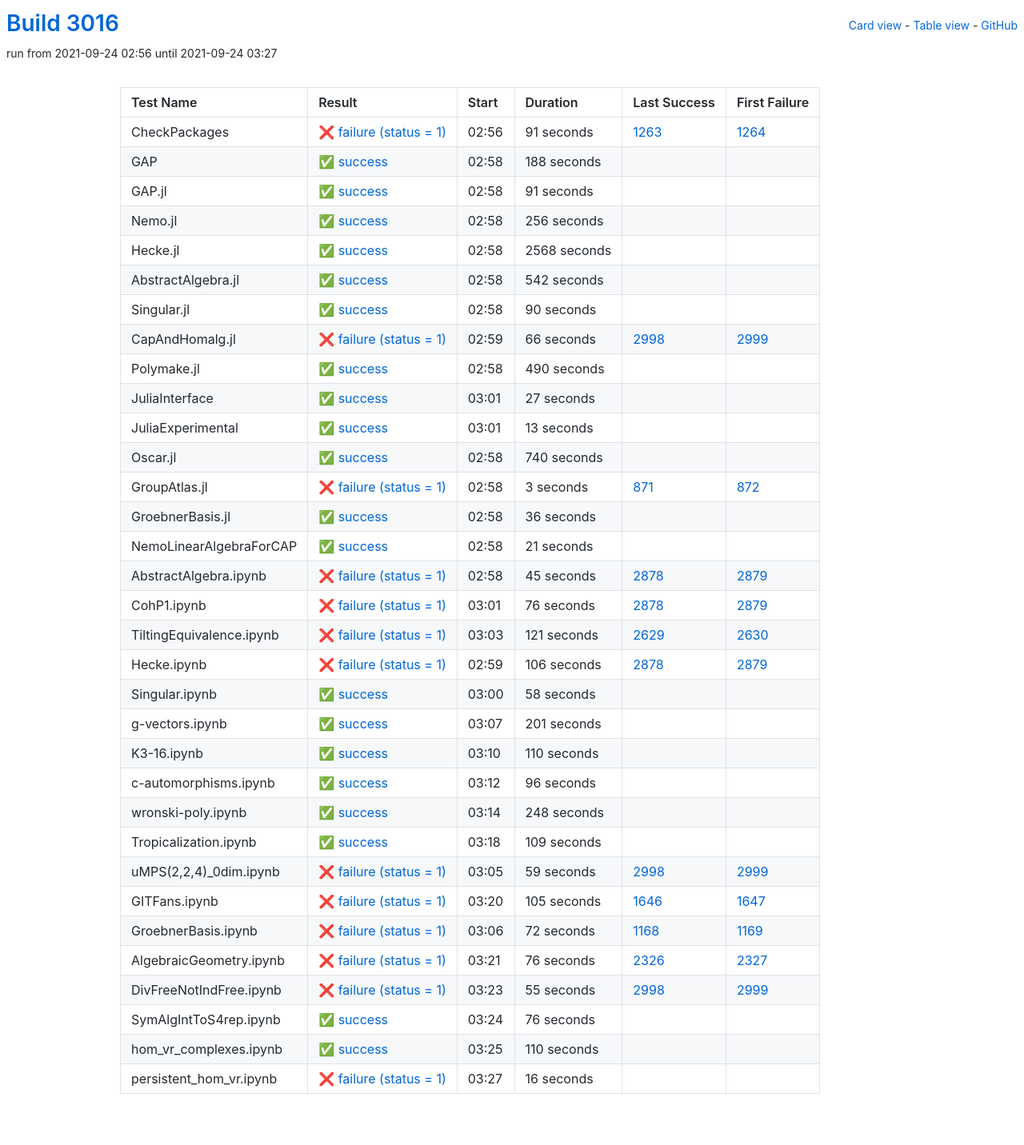
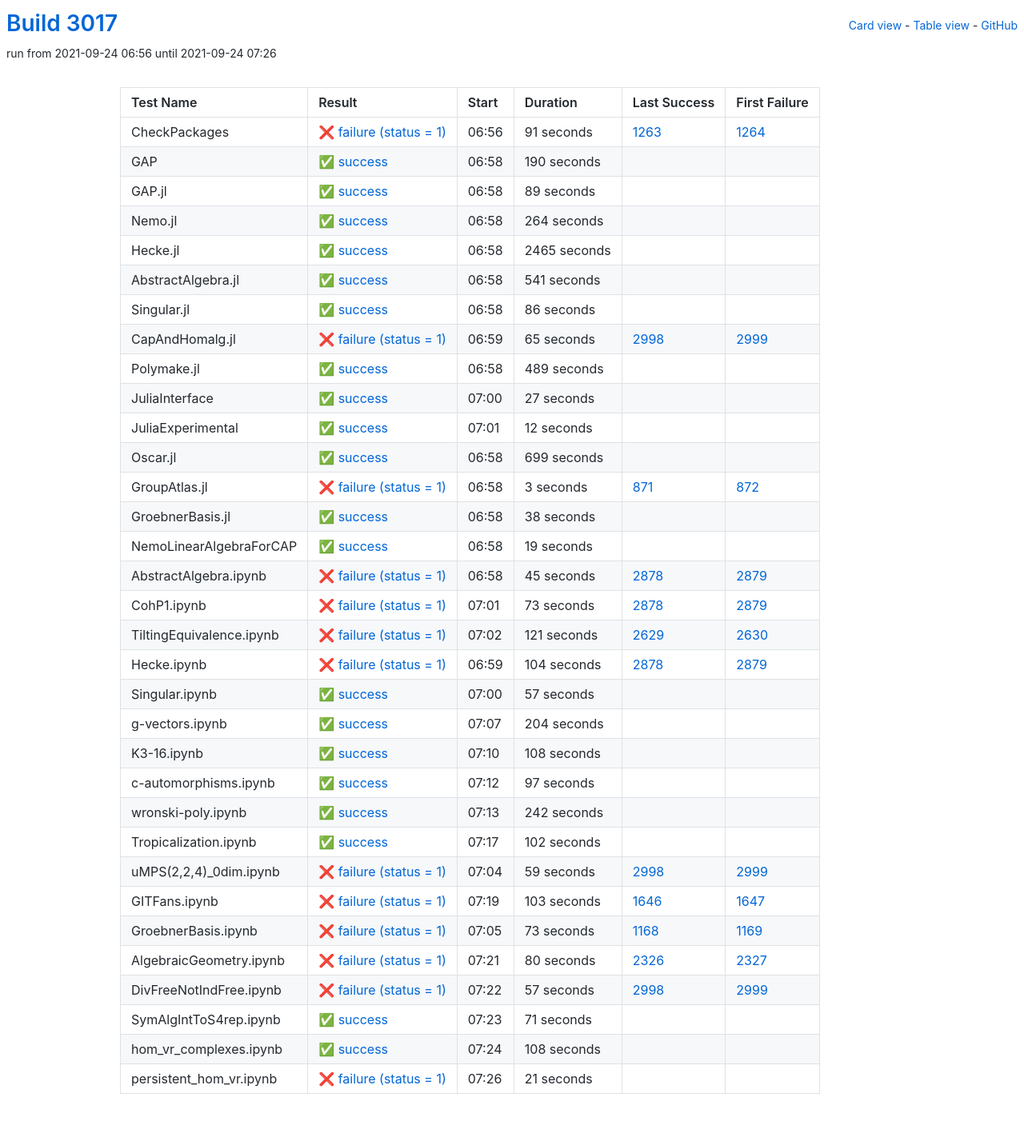
Before and after one commit to oscar-system/oscar-ci-status-stable, a Jekyll site: the page built from table.html, in a window 1280 px wide. Shown: the whole page at 80% size. Built offline with Jekyll 4.4.1, drawn with Linux system fonts in a browser that asks for light colours.

Commit message:
Build #3017

```diff
--- a/_data/ci.yml
+++ b/_data/ci.yml
@@ -1,6 +1,6 @@
 ---
-build: 3016
-build_url: https://oscarci.mathematik.uni-kl.de/job/oscar-stable/3016/
+build: 3017
+build_url: https://oscarci.mathematik.uni-kl.de/job/oscar-stable/3017/
 job: oscar-stable
 organization: oscar-system
 repo: oscar-ci-status-stable
@@ -8,8 +8,8 @@ repourl: https://github.com/oscar-system/oscar-ci-status-stable
 tests:
 - name: CheckPackages
   id: checkpackages
-  log: https://oscarci.mathematik.uni-kl.de/job/oscar-stable/3016/artifact/logs/build-3016/CheckPackages.log
-  start: 2021-09-24 02:56
+  log: https://oscarci.mathematik.uni-kl.de/job/oscar-stable/3017/artifact/logs/build-3017/CheckPackages.log
+  start: 2021-09-24 06:56
   success: false
   exitcode: 1
   status: failure
@@ -20,104 +20,104 @@ tests:
   first_failure_url: https://oscarci.mathematik.uni-kl.de/job/oscar-stable/1264/
 - name: GAP
   id: gap
-  log: https://oscarci.mathematik.uni-kl.de/job/oscar-stable/3016/artifact/logs/build-3016/GAP.log
-  start: 2021-09-24 02:58
+  log: https://oscarci.mathematik.uni-kl.de/job/oscar-stable/3017/artifact/logs/build-3017/GAP.log
+  start: 2021-09-24 06:58
   success: true
   exitcode: 0
   status: success
-  duration: 188
+  duration: 190
   last_success: false
   last_success_url:
   first_failure: false
   first_failure_url:
 - name: GAP.jl
   id: gap-jl
-  log: https://oscarci.mathematik.uni-kl.de/job/oscar-stable/3016/artifact/logs/build-3016/GAP.jl.log
-  start: 2021-09-24 02:58
+  log: https://oscarci.mathematik.uni-kl.de/job/oscar-stable/3017/artifact/logs/build-3017/GAP.jl.log
+  start: 2021-09-24 06:58
   success: true
   exitcode: 0
   status: success
-  duration: 91
+  duration: 89
   last_success: false
   last_success_url:
   first_failure: false
   first_failure_url:
 - name: Nemo.jl
   id: nemo-jl
-  log: https://oscarci.mathematik.uni-kl.de/job/oscar-stable/3016/artifact/logs/build-3016/Nemo.jl.log
-  start: 2021-09-24 02:58
+  log: https://oscarci.mathematik.uni-kl.de/job/oscar-stable/3017/artifact/logs/build-3017/Nemo.jl.log
+  start: 2021-09-24 06:58
   success: true
   exitcode: 0
   status: success
-  duration: 256
+  duration: 264
   last_success: false
   last_success_url:
   first_failure: false
   first_failure_url:
 - name: Hecke.jl
   id: hecke-jl
-  log: https://oscarci.mathematik.uni-kl.de/job/oscar-stable/3016/artifact/logs/build-3016/Hecke.jl.log
-  start: 2021-09-24 02:58
+  log: https://oscarci.mathematik.uni-kl.de/job/oscar-stable/3017/artifact/logs/build-3017/Hecke.jl.log
+  start: 2021-09-24 06:58
   success: true
   exitcode: 0
   status: success
-  duration: 2568
+  duration: 2465
   last_success: false
   last_success_url:
   first_failure: false
   first_failure_url:
 - name: AbstractAlgebra.jl
   id: abstractalgebra-jl
-  log: https://oscarci.mathematik.uni-kl.de/job/oscar-stable/3016/artifact/logs/build-3016/AbstractAlgebra.jl.log
-  start: 2021-09-24 02:58
+  log: https://oscarci.mathematik.uni-kl.de/job/oscar-stable/3017/artifact/logs/build-3017/AbstractAlgebra.jl.log
+  start: 2021-09-24 06:58
   success: true
   exitcode: 0
   status: success
-  duration: 542
+  duration: 541
   last_success: false
   last_success_url:
   first_failure: false
   first_failure_url:
 - name: Singular.jl
   id: singular-jl
-  log: https://oscarci.mathematik.uni-kl.de/job/oscar-stable/3016/artifact/logs/build-3016/Singular.jl.log
-  start: 2021-09-24 02:58
+  log: https://oscarci.mathematik.uni-kl.de/job/oscar-stable/3017/artifact/logs/build-3017/Singular.jl.log
+  start: 2021-09-24 06:58
   success: true
   exitcode: 0
   status: success
-  duration: 90
+  duration: 86
   last_success: false
   last_success_url:
   first_failure: false
   first_failure_url:
 - name: CapAndHomalg.jl
   id: capandhomalg-jl
-  log: https://oscarci.mathematik.uni-kl.de/job/oscar-stable/3016/artifact/logs/build-3016/CapAndHomalg.jl.log
-  start: 2021-09-24 02:59
+  log: https://oscarci.mathematik.uni-kl.de/job/oscar-stable/3017/artifact/logs/build-3017/CapAndHomalg.jl.log
+  start: 2021-09-24 06:59
   success: false
   exitcode: 1
   status: failure
-  duration: 66
+  duration: 65
   last_success: 2998
   last_success_url: https://oscarci.mathematik.uni-kl.de/job/oscar-stable/2998/
   first_failure: 2999
   first_failure_url: https://oscarci.mathematik.uni-kl.de/job/oscar-stable/2999/
 - name: Polymake.jl
   id: polymake-jl
-  log: https://oscarci.mathematik.uni-kl.de/job/oscar-stable/3016/artifact/logs/build-3016/Polymake.jl.log
-  start: 2021-09-24 02:58
+  log: https://oscarci.mathematik.uni-kl.de/job/oscar-stable/3017/artifact/logs/build-3017/Polymake.jl.log
+  start: 2021-09-24 06:58
   success: true
   exitcode: 0
   status: success
-  duration: 490
+  duration: 489
   last_success: false
   last_success_url:
   first_failure: false
   first_failure_url:
 - name: JuliaInterface
   id: juliainterface
-  log: https://oscarci.mathematik.uni-kl.de/job/oscar-stable/3016/artifact/logs/build-3016/JuliaInterface.log
-  start: 2021-09-24 03:01
+  log: https://oscarci.mathematik.uni-kl.de/job/oscar-stable/3017/artifact/logs/build-3017/JuliaInterface.log
+  start: 2021-09-24 07:00
   success: true
   exitcode: 0
   status: success
@@ -128,32 +128,32 @@ tests:
   first_failure_url:
 - name: JuliaExperimental
   id: juliaexperimental
-  log: https://oscarci.mathematik.uni-kl.de/job/oscar-stable/3016/artifact/logs/build-3016/JuliaExperimental.log
-  start: 2021-09-24 03:01
+  log: https://oscarci.mathematik.uni-kl.de/job/oscar-stable/3017/artifact/logs/build-3017/JuliaExperimental.log
+  start: 2021-09-24 07:01
   success: true
   exitcode: 0
   status: success
-  duration: 13
+  duration: 12
   last_success: false
   last_success_url:
   first_failure: false
   first_failure_url:
 - name: Oscar.jl
   id: oscar-jl
-  log: https://oscarci.mathematik.uni-kl.de/job/oscar-stable/3016/artifact/logs/build-3016/Oscar.jl.log
-  start: 2021-09-24 02:58
+  log: https://oscarci.mathematik.uni-kl.de/job/oscar-stable/3017/artifact/logs/build-3017/Oscar.jl.log
+  start: 2021-09-24 06:58
   success: true
   exitcode: 0
   status: success
-  duration: 740
+  duration: 699
   last_success: false
   last_success_url:
   first_failure: false
   first_failure_url:
 - name: GroupAtlas.jl
   id: groupatlas-jl
-  log: https://oscarci.mathematik.uni-kl.de/job/oscar-stable/3016/artifact/logs/build-3016/GroupAtlas.jl.log
-  start: 2021-09-24 02:58
+  log: https://oscarci.mathematik.uni-kl.de/job/oscar-stable/3017/artifact/logs/build-3017/GroupAtlas.jl.log
+  start: 2021-09-24 06:58
   success: false
   exitcode: 1
   status: failure
@@ -164,32 +164,32 @@ tests:
   first_failure_url: https://oscarci.mathematik.uni-kl.de/job/oscar-stable/872/
 - name: GroebnerBasis.jl
   id: groebnerbasis-jl
-  log: https://oscarci.mathematik.uni-kl.de/job/oscar-stable/3016/artifact/logs/build-3016/GroebnerBasis.jl.log
-  start: 2021-09-24 02:58
+  log: https://oscarci.mathematik.uni-kl.de/job/oscar-stable/3017/artifact/logs/build-3017/GroebnerBasis.jl.log
+  start: 2021-09-24 06:58
   success: true
   exitcode: 0
   status: success
-  duration: 36
+  duration: 38
   last_success: false
   last_success_url:
   first_failure: false
   first_failure_url:
 - name: NemoLinearAlgebraForCAP
   id: nemolinearalgebraforcap
-  log: https://oscarci.mathematik.uni-kl.de/job/oscar-stable/3016/artifact/logs/build-3016/NemoLinearAlgebraForCAP.log
-  start: 2021-09-24 02:58
+  log: https://oscarci.mathematik.uni-kl.de/job/oscar-stable/3017/artifact/logs/build-3017/NemoLinearAlgebraForCAP.log
+  start: 2021-09-24 06:58
   success: true
   exitcode: 0
   status: success
-  duration: 21
+  duration: 19
   last_success: false
   last_success_url:
   first_failure: false
   first_failure_url:
 - name: AbstractAlgebra.ipynb
   id: abstractalgebra-ipynb
-  log: https://oscarci.mathematik.uni-kl.de/job/oscar-stable/3016/artifact/logs/build-3016/AbstractAlgebra.ipynb.log
-  start: 2021-09-24 02:58
+  log: https://oscarci.mathematik.uni-kl.de/job/oscar-stable/3017/artifact/logs/build-3017/AbstractAlgebra.ipynb.log
+  start: 2021-09-24 06:58
   success: false
   exitcode: 1
   status: failure
@@ -200,20 +200,20 @@ tests:
   first_failure_url: https://oscarci.mathematik.uni-kl.de/job/oscar-stable/2879/
 - name: CohP1.ipynb
   id: cohp1-ipynb
-  log: https://oscarci.mathematik.uni-kl.de/job/oscar-stable/3016/artifact/logs/build-3016/CohP1.ipynb.log
-  start: 2021-09-24 03:01
+  log: https://oscarci.mathematik.uni-kl.de/job/oscar-stable/3017/artifact/logs/build-3017/CohP1.ipynb.log
+  start: 2021-09-24 07:01
   success: false
   exitcode: 1
   status: failure
-  duration: 76
+  duration: 73
   last_success: 2878
   last_success_url: https://oscarci.mathematik.uni-kl.de/job/oscar-stable/2878/
   first_failure: 2879
   first_failure_url: https://oscarci.mathematik.uni-kl.de/job/oscar-stable/2879/
 - name: TiltingEquivalence.ipynb
   id: tiltingequivalence-ipynb
-  log: https://oscarci.mathematik.uni-kl.de/job/oscar-stable/3016/artifact/logs/build-3016/TiltingEquivalence.ipynb.log
-  start: 2021-09-24 03:03
+  log: https://oscarci.mathematik.uni-kl.de/job/oscar-stable/3017/artifact/logs/build-3017/TiltingEquivalence.ipynb.log
+  start: 2021-09-24 07:02
   success: false
   exitcode: 1
   status: failure
@@ -224,92 +224,92 @@ tests:
   first_failure_url: https://oscarci.mathematik.uni-kl.de/job/oscar-stable/2630/
 - name: Hecke.ipynb
   id: hecke-ipynb
-  log: https://oscarci.mathematik.uni-kl.de/job/oscar-stable/3016/artifact/logs/build-3016/Hecke.ipynb.log
-  start: 2021-09-24 02:59
+  log: https://oscarci.mathematik.uni-kl.de/job/oscar-stable/3017/artifact/logs/build-3017/Hecke.ipynb.log
+  start: 2021-09-24 06:59
   success: false
   exitcode: 1
   status: failure
-  duration: 106
+  duration: 104
   last_success: 2878
   last_success_url: https://oscarci.mathematik.uni-kl.de/job/oscar-stable/2878/
   first_failure: 2879
   first_failure_url: https://oscarci.mathematik.uni-kl.de/job/oscar-stable/2879/
 - name: Singular.ipynb
   id: singular-ipynb
-  log: https://oscarci.mathematik.uni-kl.de/job/oscar-stable/3016/artifact/logs/build-3016/Singular.ipynb.log
-  start: 2021-09-24 03:00
+  log: https://oscarci.mathematik.uni-kl.de/job/oscar-stable/3017/artifact/logs/build-3017/Singular.ipynb.log
+  start: 2021-09-24 07:00
   success: true
   exitcode: 0
   status: success
-  duration: 58
+  duration: 57
   last_success: false
   last_success_url:
   first_failure: false
   first_failure_url:
 - name: g-vectors.ipynb
   id: g-vectors-ipynb
-  log: https://oscarci.mathematik.uni-kl.de/job/oscar-stable/3016/artifact/logs/build-3016/g-vectors.ipynb.log
-  start: 2021-09-24 03:07
+  log: https://oscarci.mathematik.uni-kl.de/job/oscar-stable/3017/artifact/logs/build-3017/g-vectors.ipynb.log
+  start: 2021-09-24 07:07
   success: true
   exitcode: 0
   status: success
-  duration: 201
+  duration: 204
   last_success: false
   last_success_url:
   first_failure: false
   first_failure_url:
 - name: K3-16.ipynb
   id: k3-16-ipynb
-  log: https://oscarci.mathematik.uni-kl.de/job/oscar-stable/3016/artifact/logs/build-3016/K3-16.ipynb.log
-  start: 2021-09-24 03:10
+  log: https://oscarci.mathematik.uni-kl.de/job/oscar-stable/3017/artifact/logs/build-3017/K3-16.ipynb.log
+  start: 2021-09-24 07:10
   success: true
   exitcode: 0
   status: success
-  duration: 110
+  duration: 108
   last_success: false
   last_success_url:
   first_failure: false
   first_failure_url:
 - name: c-automorphisms.ipynb
   id: c-automorphisms-ipynb
-  log: https://oscarci.mathematik.uni-kl.de/job/oscar-stable/3016/artifact/logs/build-3016/c-automorphisms.ipynb.log
-  start: 2021-09-24 03:12
+  log: https://oscarci.mathematik.uni-kl.de/job/oscar-stable/3017/artifact/logs/build-3017/c-automorphisms.ipynb.log
+  start: 2021-09-24 07:12
   success: true
   exitcode: 0
   status: success
-  duration: 96
+  duration: 97
   last_success: false
   last_success_url:
   first_failure: false
   first_failure_url:
 - name: wronski-poly.ipynb
   id: wronski-poly-ipynb
-  log: https://oscarci.mathematik.uni-kl.de/job/oscar-stable/3016/artifact/logs/build-3016/wronski-poly.ipynb.log
-  start: 2021-09-24 03:14
+  log: https://oscarci.mathematik.uni-kl.de/job/oscar-stable/3017/artifact/logs/build-3017/wronski-poly.ipynb.log
+  start: 2021-09-24 07:13
   success: true
   exitcode: 0
   status: success
-  duration: 248
+  duration: 242
   last_success: false
   last_success_url:
   first_failure: false
   first_failure_url:
 - name: Tropicalization.ipynb
   id: tropicalization-ipynb
-  log: https://oscarci.mathematik.uni-kl.de/job/oscar-stable/3016/artifact/logs/build-3016/Tropicalization.ipynb.log
-  start: 2021-09-24 03:18
+  log: https://oscarci.mathematik.uni-kl.de/job/oscar-stable/3017/artifact/logs/build-3017/Tropicalization.ipynb.log
+  start: 2021-09-24 07:17
   success: true
   exitcode: 0
   status: success
-  duration: 109
+  duration: 102
   last_success: false
   last_success_url:
   first_failure: false
   first_failure_url:
 - name: uMPS(2,2,4)_0dim.ipynb
   id: umps-2-2-4-0dim-ipynb
-  log: https://oscarci.mathematik.uni-kl.de/job/oscar-stable/3016/artifact/logs/build-3016/uMPS-2-2-4-_0dim.ipynb.log
-  start: 2021-09-24 03:05
+  log: https://oscarci.mathematik.uni-kl.de/job/oscar-stable/3017/artifact/logs/build-3017/uMPS-2-2-4-_0dim.ipynb.log
+  start: 2021-09-24 07:04
   success: false
   exitcode: 1
   status: failure
@@ -320,84 +320,84 @@ tests:
   first_failure_url: https://oscarci.mathematik.uni-kl.de/job/oscar-stable/2999/
 - name: GITFans.ipynb
   id: gitfans-ipynb
-  log: https://oscarci.mathematik.uni-kl.de/job/oscar-stable/3016/artifact/logs/build-3016/GITFans.ipynb.log
-  start: 2021-09-24 03:20
+  log: https://oscarci.mathematik.uni-kl.de/job/oscar-stable/3017/artifact/logs/build-3017/GITFans.ipynb.log
+  start: 2021-09-24 07:19
   success: false
   exitcode: 1
   status: failure
-  duration: 105
+  duration: 103
   last_success: 1646
   last_success_url: https://oscarci.mathematik.uni-kl.de/job/oscar-stable/1646/
   first_failure: 1647
   first_failure_url: https://oscarci.mathematik.uni-kl.de/job/oscar-stable/1647/
 - name: GroebnerBasis.ipynb
   id: groebnerbasis-ipynb
-  log: https://oscarci.mathematik.uni-kl.de/job/oscar-stable/3016/artifact/logs/build-3016/GroebnerBasis.ipynb.log
-  start: 2021-09-24 03:06
+  log: https://oscarci.mathematik.uni-kl.de/job/oscar-stable/3017/artifact/logs/build-3017/GroebnerBasis.ipynb.log
+  start: 2021-09-24 07:05
   success: false
   exitcode: 1
   status: failure
-  duration: 72
+  duration: 73
   last_success: 1168
   last_success_url: https://oscarci.mathematik.uni-kl.de/job/oscar-stable/1168/
   first_failure: 1169
   first_failure_url: https://oscarci.mathematik.uni-kl.de/job/oscar-stable/1169/
 - name: AlgebraicGeometry.ipynb
   id: algebraicgeometry-ipynb
-  log: https://oscarci.mathematik.uni-kl.de/job/oscar-stable/3016/artifact/logs/build-3016/AlgebraicGeometry.ipynb.log
-  start: 2021-09-24 03:21
+  log: https://oscarci.mathematik.uni-kl.de/job/oscar-stable/3017/artifact/logs/build-3017/AlgebraicGeometry.ipynb.log
+  start: 2021-09-24 07:21
   success: false
   exitcode: 1
   status: failure
-  duration: 76
+  duration: 80
   last_success: 2326
   last_success_url: https://oscarci.mathematik.uni-kl.de/job/oscar-stable/2326/
   first_failure: 2327
   first_failure_url: https://oscarci.mathematik.uni-kl.de/job/oscar-stable/2327/
 - name: DivFreeNotIndFree.ipynb
   id: divfreenotindfree-ipynb
-  log: https://oscarci.mathematik.uni-kl.de/job/oscar-stable/3016/artifact/logs/build-3016/DivFreeNotIndFree.ipynb.log
-  start: 2021-09-24 03:23
+  log: https://oscarci.mathematik.uni-kl.de/job/oscar-stable/3017/artifact/logs/build-3017/DivFreeNotIndFree.ipynb.log
+  start: 2021-09-24 07:22
   success: false
   exitcode: 1
   status: failure
-  duration: 55
+  duration: 57
   last_success: 2998
   last_success_url: https://oscarci.mathematik.uni-kl.de/job/oscar-stable/2998/
   first_failure: 2999
   first_failure_url: https://oscarci.mathematik.uni-kl.de/job/oscar-stable/2999/
 - name: SymAlgIntToS4rep.ipynb
   id: symalginttos4rep-ipynb
-  log: https://oscarci.mathematik.uni-kl.de/job/oscar-stable/3016/artifact/logs/build-3016/SymAlgIntToS4rep.ipynb.log
-  start: 2021-09-24 03:24
+  log: https://oscarci.mathematik.uni-kl.de/job/oscar-stable/3017/artifact/logs/build-3017/SymAlgIntToS4rep.ipynb.log
+  start: 2021-09-24 07:23
   success: true
   exitcode: 0
   status: success
-  duration: 76
+  duration: 71
   last_success: false
   last_success_url:
   first_failure: false
   first_failure_url:
 - name: hom_vr_complexes.ipynb
   id: hom-vr-complexes-ipynb
-  log: https://oscarci.mathematik.uni-kl.de/job/oscar-stable/3016/artifact/logs/build-3016/hom_vr_complexes.ipynb.log
-  start: 2021-09-24 03:25
+  log: https://oscarci.mathematik.uni-kl.de/job/oscar-stable/3017/artifact/logs/build-3017/hom_vr_complexes.ipynb.log
+  start: 2021-09-24 07:24
   success: true
   exitcode: 0
   status: success
-  duration: 110
+  duration: 108
   last_success: false
   last_success_url:
   first_failure: false
   first_failure_url:
 - name: persistent_hom_vr.ipynb
   id: persistent-hom-vr-ipynb
-  log: https://oscarci.mathematik.uni-kl.de/job/oscar-stable/3016/artifact/logs/build-3016/persistent_hom_vr.ipynb.log
-  start: 2021-09-24 03:27
+  log: https://oscarci.mathematik.uni-kl.de/job/oscar-stable/3017/artifact/logs/build-3017/persistent_hom_vr.ipynb.log
+  start: 2021-09-24 07:26
   success: false
   exitcode: 1
   status: failure
-  duration: 16
+  duration: 21
   last_success: false
   last_success_url:
   first_failure: false
```
Also changed, not shown: README.md.
